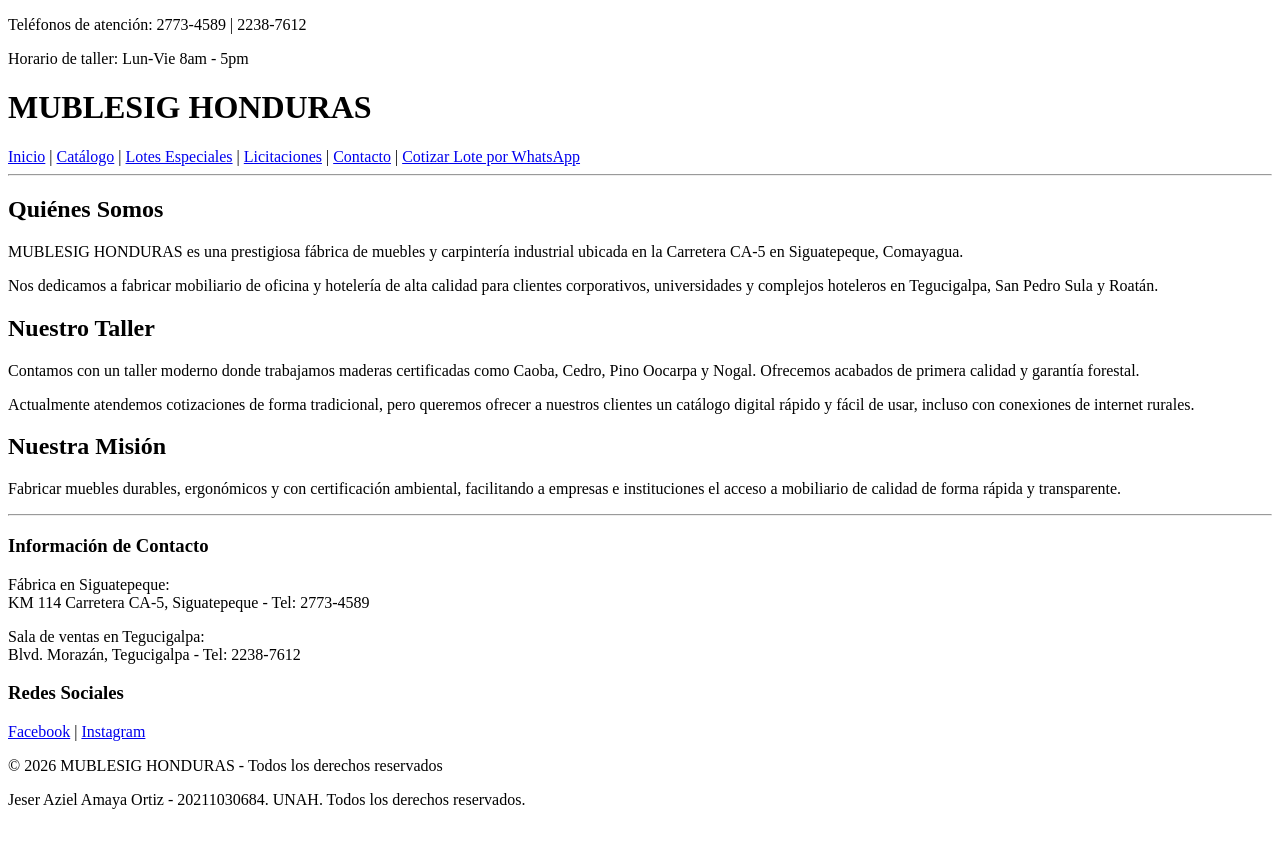
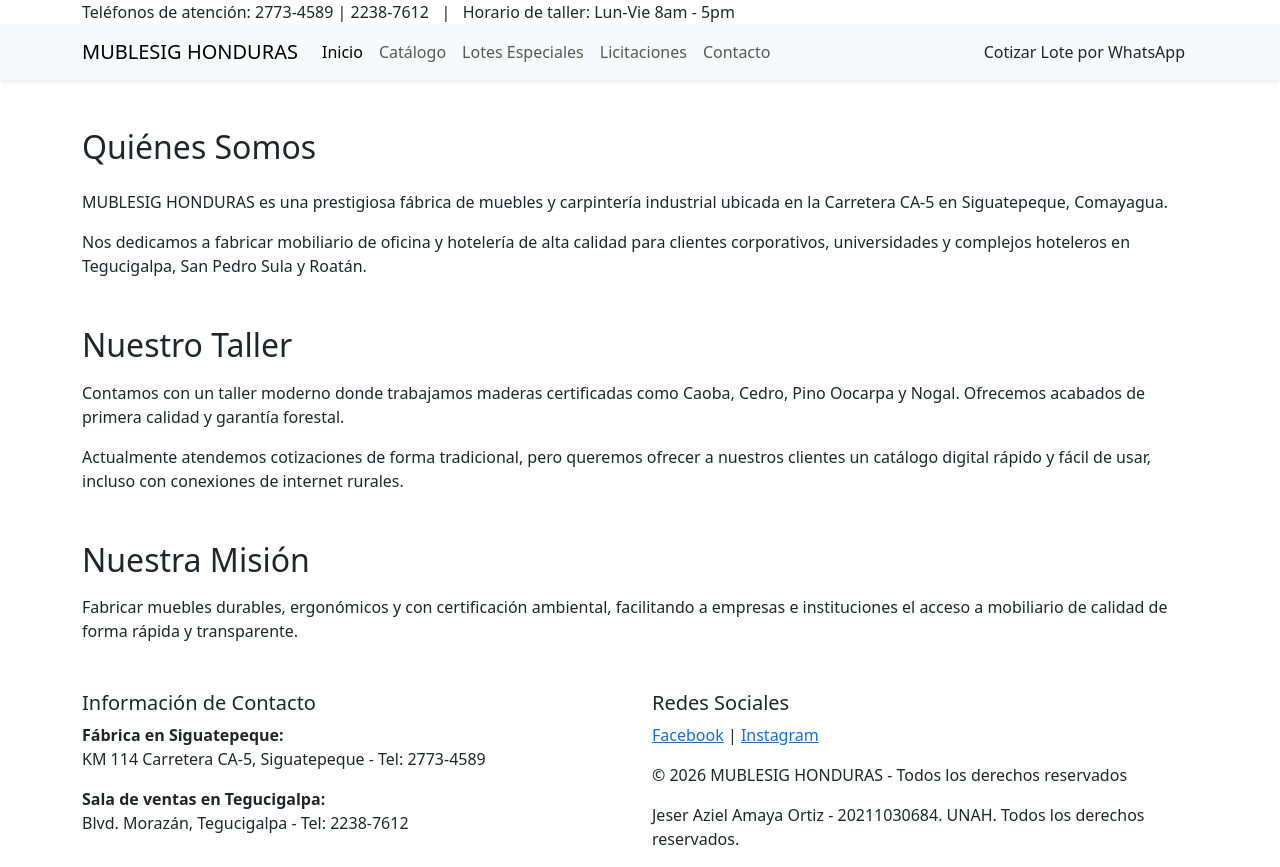
Before and after one commit to JAAO97/EXAMEN_PROGRA_WEB, a plain HTML site: page index.html in a window 1280 px wide. Before the commit the page ends 825 px from the top, so only its background shows below. Drawn offline with nearby package versions, Linux system fonts and the light colour scheme.

Commit message:
Creación de CSS básico y prueba en el index

```diff
--- /dev/null
+++ b/css/estilos.css
@@ -0,0 +1,102 @@
+body {
+    font-family: Arial, Helvetica, sans-serif;
+    background-color: #f8f5f0;
+    color: #333;
+}
+
+.barra-superior {
+    background-color: #3e2723;
+    color: #fff;
+    padding: 8px 0;
+    font-size: 14px;
+    text-align: center;
+}
+
+.navbar-brand {
+    font-weight: bold;
+    font-size: 1.4rem;
+    color: #3e2723 !important;
+}
+
+.btn-whatsapp {
+    background-color: #25d366;
+    color: white;
+    border: none;
+}
+
+.btn-whatsapp:hover {
+    background-color: #1da851;
+    color: white;
+}
+
+.card-producto {
+    border: 1px solid #ddd;
+    border-radius: 8px;
+    margin-bottom: 25px;
+    background-color: #fff;
+    box-shadow: 0 2px 5px rgba(0,0,0,0.08);
+}
+
+.card-producto img {
+    width: 100%;
+    height: 220px;
+    object-fit: cover;
+    border-top-left-radius: 8px;
+    border-top-right-radius: 8px;
+}
+
+.precio {
+    font-size: 1.3rem;
+    font-weight: bold;
+    color: #2e7d32;
+}
+
+.precio-tachado {
+    text-decoration: line-through;
+    color: #999;
+    font-size: 0.95rem;
+}
+
+.badge-descuento {
+    background-color: #c62828;
+    color: white;
+    padding: 4px 10px;
+    border-radius: 4px;
+    font-size: 0.85rem;
+    font-weight: bold;
+}
+
+.table th {
+    background-color: #3e2723;
+    color: white;
+}
+
+footer {
+    background-color: #3e2723;
+    color: #f5f5f5;
+    padding: 30px 0;
+    margin-top: 50px;
+}
+
+footer a {
+    color: #ffcc80;
+    text-decoration: none;
+}
+
+footer a:hover {
+    text-decoration: underline;
+}
+
+h1, h2, h3 {
+    color: #3e2723;
+}
+
+.resultado-calculadora {
+    background-color: #e8f5e9;
+    border: 2px solid #2e7d32;
+    border-radius: 8px;
+    padding: 20px;
+    margin-top: 20px;
+    font-family: monospace;
+    font-size: 1.2rem;
+}
--- a/index.html
+++ b/index.html
@@ -2,34 +2,40 @@
 <html lang="es">
 <head>
     <meta charset="UTF-8">
+    <meta name="viewport" content="width=device-width, initial-scale=1.0">
     <title>MUBLESIG HONDURAS - Inicio</title>
+    <link href="https://cdn.jsdelivr.net/npm/bootstrap@5.3.3/dist/css/bootstrap.min.css" rel="stylesheet">
+    <link rel="stylesheet" href="css/styles.css">
 </head>
 <body>
 
-    <!-- BARRA SUPERIOR CON TELÉFONOS Y HORARIO -->
-    <div>
-        <p>Teléfonos de atención: 2773-4589 | 2238-7612</p>
-        <p>Horario de taller: Lun-Vie 8am - 5pm</p>
+    <div class="barra-superior">
+        <div class="container">
+            Teléfonos de atención: 2773-4589 | 2238-7612 &nbsp;&nbsp;|&nbsp;&nbsp; Horario de taller: Lun-Vie 8am - 5pm
+        </div>
     </div>
 
-    <!-- MENÚ DE NAVEGACIÓN -->
-    <header>
-        <h1>MUBLESIG HONDURAS</h1>
-        <nav>
-            <a href="index.html">Inicio</a> |
-            <a href="catalogo.html">Catálogo</a> |
-            <a href="lotes.html">Lotes Especiales</a> |
-            <a href="licitaciones.html">Licitaciones</a> |
-            <a href="contacto.html">Contacto</a> |
-            <a href="https://wa.me/50497527953" target="_blank">Cotizar Lote por WhatsApp</a>
+    <nav class="navbar navbar-expand-lg navbar-light bg-light shadow-sm">
+        <div class="container">
+            <a class="navbar-brand" href="index.html">MUBLESIG HONDURAS</a>
+            <button class="navbar-toggler" type="button" data-bs-toggle="collapse" data-bs-target="#menuPrincipal">
+                <span class="navbar-toggler-icon"></span>
+            </button>
+            <div class="collapse navbar-collapse" id="menuPrincipal">
+                <ul class="navbar-nav me-auto mb-2 mb-lg-0">
+                    <li class="nav-item"><a class="nav-link active" href="index.html">Inicio</a></li>
+                    <li class="nav-item"><a class="nav-link" href="catalogo.html">Catálogo</a></li>
+                    <li class="nav-item"><a class="nav-link" href="lotes.html">Lotes Especiales</a></li>
+                    <li class="nav-item"><a class="nav-link" href="licitaciones.html">Licitaciones</a></li>
+                    <li class="nav-item"><a class="nav-link" href="contacto.html">Contacto</a></li>
+                </ul>
+                <a href="https://wa.me/50497527953" class="btn btn-whatsapp" target="_blank">Cotizar Lote por WhatsApp</a>
+            </div>
+        </div>
     </nav>
-    </header>
 
-    <hr>
-
-    <!-- CONTENIDO PRINCIPAL -->
-    <main>
-        <h2>Quiénes Somos</h2>
+    <main class="container my-5">
+        <h2 class="mb-4">Quiénes Somos</h2>
         <p>
             MUBLESIG HONDURAS es una prestigiosa fábrica de muebles y carpintería industrial
             ubicada en la Carretera CA-5 en Siguatepeque, Comayagua.
@@ -40,7 +46,7 @@
             Tegucigalpa, San Pedro Sula y Roatán.
         </p>
 
-        <h2>Nuestro Taller</h2>
+        <h2 class="mt-5 mb-3">Nuestro Taller</h2>
         <p>
             Contamos con un taller moderno donde trabajamos maderas certificadas
             como Caoba, Cedro, Pino Oocarpa y Nogal.
@@ -52,7 +58,7 @@
             incluso con conexiones de internet rurales.
         </p>
 
-        <h2>Nuestra Misión</h2>
+        <h2 class="mt-5 mb-3">Nuestra Misión</h2>
         <p>
             Fabricar muebles durables, ergonómicos y con certificación ambiental,
             facilitando a empresas e instituciones el acceso a mobiliario de calidad
@@ -60,20 +66,22 @@
         </p>
     </main>
 
-    <hr>
-
     <footer>
-        <h3>Información de Contacto</h3>
+        <div class="container">
+            <div class="row">
+                <div class="col-md-6">
+                    <h5>Información de Contacto</h5>
                     <p>
-            Fábrica en Siguatepeque:<br>
+                        <strong>Fábrica en Siguatepeque:</strong><br>
                         KM 114 Carretera CA-5, Siguatepeque - Tel: 2773-4589
                     </p>
                     <p>
-            Sala de ventas en Tegucigalpa:<br>
+                        <strong>Sala de ventas en Tegucigalpa:</strong><br>
                         Blvd. Morazán, Tegucigalpa - Tel: 2238-7612
                     </p>
-
-        <h3>Redes Sociales</h3>
+                </div>
+                <div class="col-md-6">
+                    <h5>Redes Sociales</h5>
                     <p>
                         <a href="https://www.facebook.com" target="_blank">Facebook</a> |
                         <a href="https://www.instagram.com" target="_blank">Instagram</a>
@@ -81,7 +89,11 @@
 
                     <p>© 2026 MUBLESIG HONDURAS - Todos los derechos reservados</p>
                     <p>Jeser Aziel Amaya Ortiz - 20211030684. UNAH. Todos los derechos reservados.</p>
+                </div>
+            </div>
+        </div>
     </footer>
 
+    <script src="https://cdn.jsdelivr.net/npm/bootstrap@5.3.3/dist/js/bootstrap.bundle.min.js"></script>
 </body>
 </html>
```
Also changed, not shown: contacto.html (+0 -1 lines), licitaciones.html (+0 -1 lines). Lines whose indentation alone changed are shown as unchanged.
